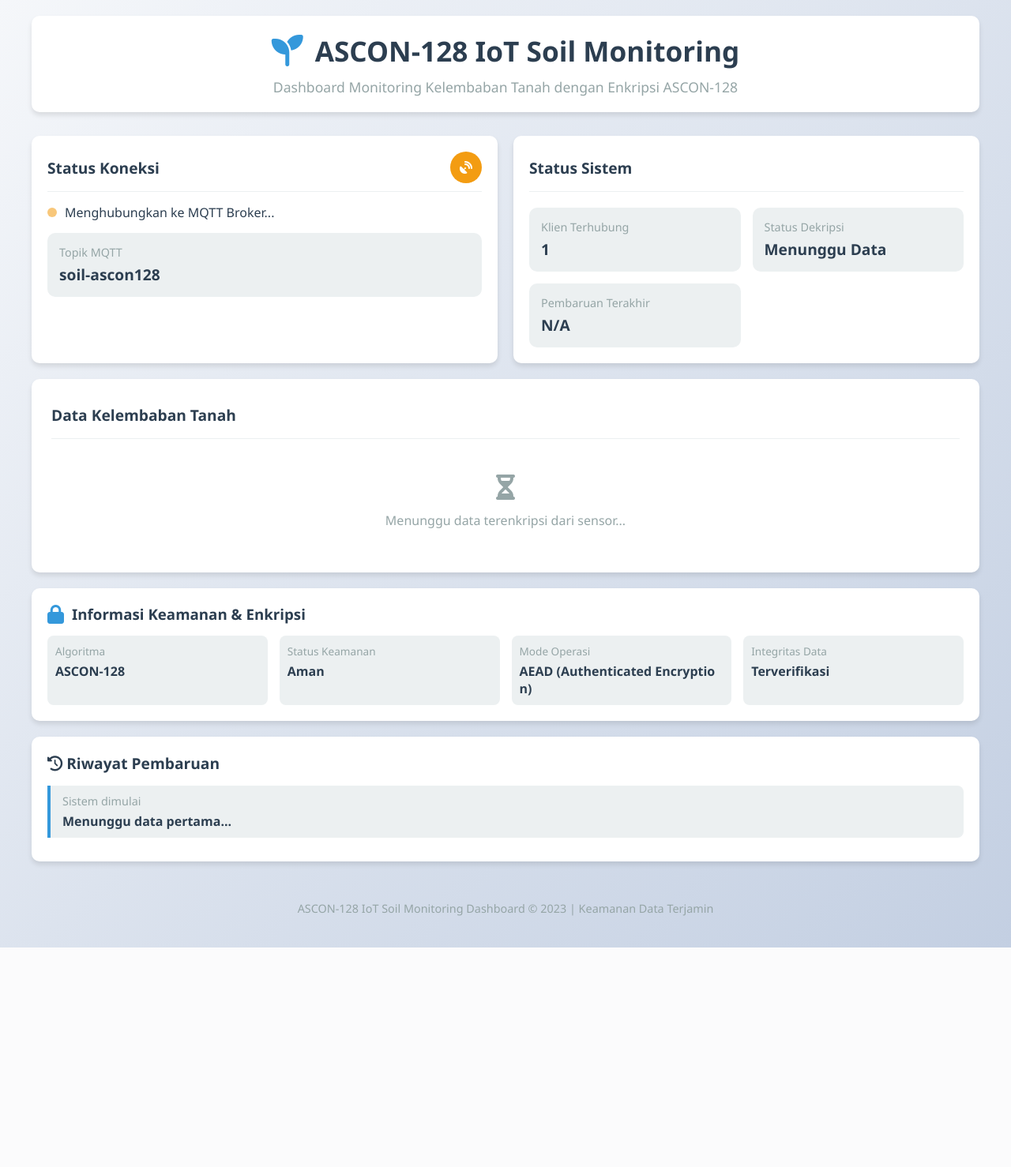
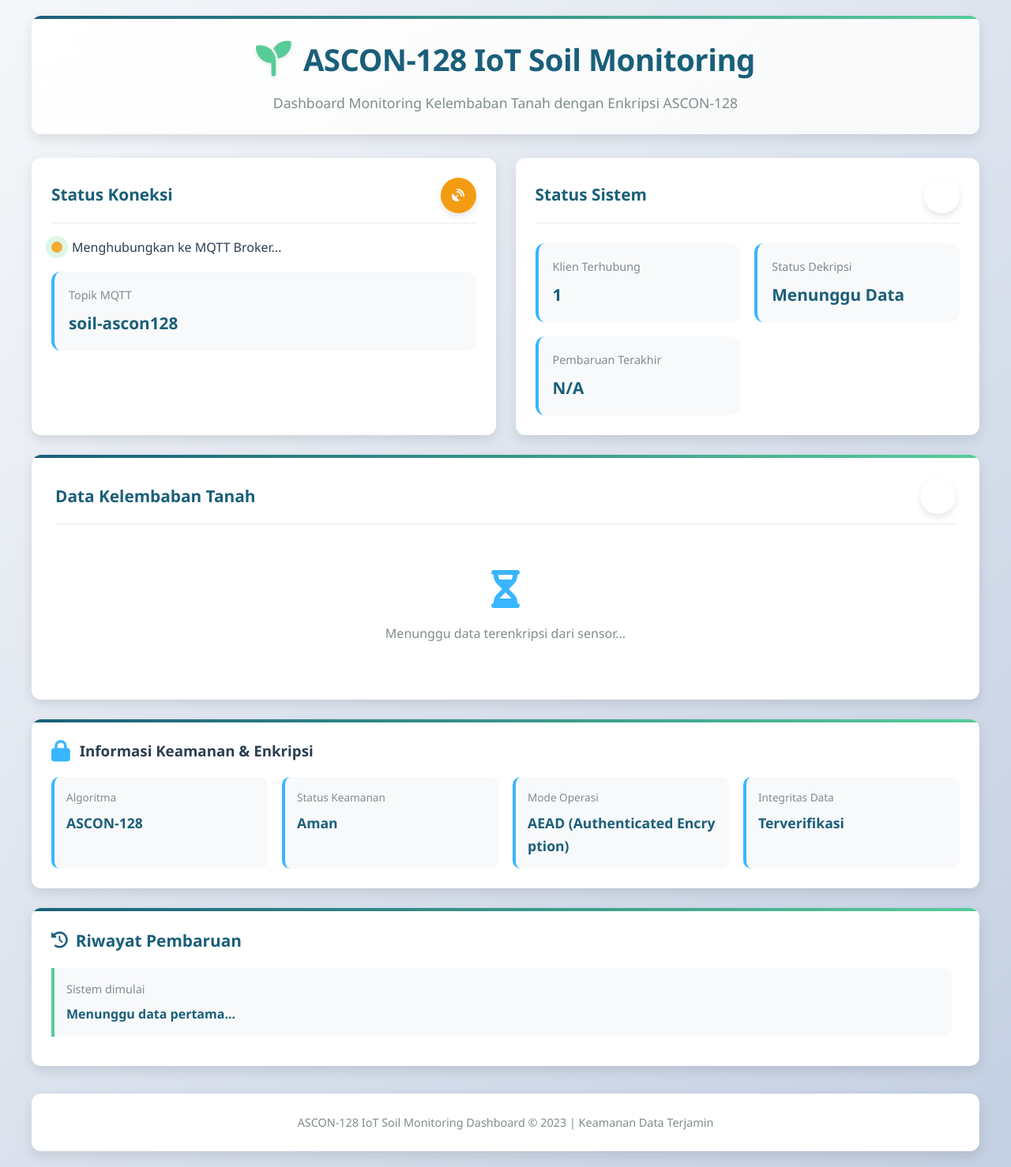
Before and after one commit to Vannobble/Moisture-Monitor, a Flask app: page / in a window 1280 px wide. Shown: the whole page at 79% size. Before the commit the page ends 1200 px from the top, so only its background shows below. Run offline with Flask 3, Linux system fonts and the light colour scheme; some libraries are stand-ins or nearby versions.

Commit message:
Initial commit

```diff
--- a/app.py
+++ b/app.py
@@ -153,11 +153,14 @@
         logger.error(f"❌ Error processing MQTT payload: {e}")
 
 # --- MQTT CLIENT MANAGEMENT ---
+# --- MQTT CLIENT MANAGEMENT ---
 def create_mqtt_client():
     """
-    Membuat dan mengkonfigurasi client MQTT
+    Membuat dan mengkonfigurasi client MQTT (compatible dengan semua versi)
     """
-    client = mqtt.Client(mqtt.CallbackAPIVersion.VERSION1, MQTT_CLIENT_ID)
+    # Gunakan constructor yang compatible dengan versi lama
+    client = mqtt.Client(client_id=MQTT_CLIENT_ID, protocol=mqtt.MQTTv311)
+
     client.on_connect = on_connect
     client.on_message = on_message
     client.on_disconnect = on_disconnect
--- a/templates/index.html
+++ b/templates/index.html
@@ -8,16 +8,18 @@
     <link rel="stylesheet" href="https://cdnjs.cloudflare.com/ajax/libs/font-awesome/6.4.0/css/all.min.css">
     <style>
         :root {
-            --primary: #2c3e50;
-            --secondary: #3498db;
-            --success: #27ae60;
+            --primary: #1a5f7a;
+            --secondary: #57cc99;
+            --accent: #38b6ff;
+            --success: #2ecc71;
             --warning: #f39c12;
             --danger: #e74c3c;
-            --light: #ecf0f1;
+            --light: #f8f9fa;
             --dark: #2c3e50;
-            --gray: #95a5a6;
-            --shadow: 0 4px 6px rgba(0, 0, 0, 0.1);
-            --radius: 10px;
+            --gray: #7f8c8d;
+            --shadow: 0 6px 15px rgba(0, 0, 0, 0.1);
+            --radius: 12px;
+            --transition: all 0.3s ease;
         }
 
         * {
@@ -32,6 +34,7 @@
             color: var(--dark);
             min-height: 100vh;
             padding: 20px;
+            line-height: 1.6;
         }
 
         .container {
@@ -42,10 +45,22 @@
         header {
             text-align: center;
             margin-bottom: 30px;
-            padding: 20px;
-            background: white;
+            padding: 25px;
+            background: linear-gradient(135deg, #ffffff 0%, #f8f9fa 100%);
             border-radius: var(--radius);
             box-shadow: var(--shadow);
+            position: relative;
+            overflow: hidden;
+        }
+
+        header::before {
+            content: '';
+            position: absolute;
+            top: 0;
+            left: 0;
+            width: 100%;
+            height: 4px;
+            background: linear-gradient(to right, var(--primary), var(--secondary));
         }
 
         .logo {
@@ -57,64 +72,88 @@
         }
 
         .logo i {
-            font-size: 2.5rem;
+            font-size: 2.8rem;
             color: var(--secondary);
+            text-shadow: 0 2px 5px rgba(0, 0, 0, 0.1);
         }
 
         h1 {
             color: var(--primary);
-            font-size: 2.2rem;
+            font-size: 2.4rem;
             font-weight: 700;
+            letter-spacing: -0.5px;
         }
 
         .subtitle {
             color: var(--gray);
             font-size: 1.1rem;
-            margin-top: 5px;
+            margin-top: 8px;
+            font-weight: 500;
         }
 
         .dashboard-grid {
             display: grid;
             grid-template-columns: repeat(auto-fit, minmax(300px, 1fr));
-            gap: 20px;
-            margin-bottom: 20px;
+            gap: 25px;
+            margin-bottom: 25px;
         }
 
         .card {
             background: white;
             border-radius: var(--radius);
             box-shadow: var(--shadow);
-            padding: 20px;
-            transition: transform 0.3s ease;
+            padding: 25px;
+            transition: var(--transition);
+            position: relative;
+            overflow: hidden;
+        }
+
+        .card::before {
+            content: '';
+            position: absolute;
+            top: 0;
+            left: 0;
+            width: 100%;
+            height: 4px;
+            background: linear-gradient(to right, var(--primary), var(--secondary));
+            transform: scaleX(0);
+            transform-origin: left;
+            transition: transform 0.5s ease;
+        }
+
+        .card:hover::before {
+            transform: scaleX(1);
         }
 
         .card:hover {
-            transform: translateY(-5px);
+            transform: translateY(-8px);
+            box-shadow: 0 12px 20px rgba(0, 0, 0, 0.15);
         }
 
         .card-header {
             display: flex;
             align-items: center;
             justify-content: space-between;
-            margin-bottom: 15px;
-            padding-bottom: 10px;
-            border-bottom: 1px solid var(--light);
+            margin-bottom: 18px;
+            padding-bottom: 12px;
+            border-bottom: 1px solid rgba(0, 0, 0, 0.08);
         }
 
         .card-title {
-            font-size: 1.2rem;
+            font-size: 1.3rem;
             font-weight: 600;
             color: var(--primary);
         }
 
         .card-icon {
-            width: 40px;
-            height: 40px;
+            width: 45px;
+            height: 45px;
             border-radius: 50%;
             display: flex;
             align-items: center;
             justify-content: center;
             color: white;
+            box-shadow: 0 4px 8px rgba(0, 0, 0, 0.1);
         }
 
         .icon-connected {
@@ -132,14 +171,15 @@
         .status-indicator {
             display: flex;
             align-items: center;
-            gap: 10px;
-            margin-bottom: 15px;
+            gap: 12px;
+            margin-bottom: 18px;
         }
 
         .status-dot {
-            width: 12px;
-            height: 12px;
+            width: 14px;
+            height: 14px;
             border-radius: 50%;
+            box-shadow: 0 0 5px rgba(0, 0, 0, 0.2);
         }
 
         .dot-connected {
@@ -157,66 +197,94 @@
         }
 
         @keyframes pulse {
-            0% { opacity: 1; }
-            50% { opacity: 0.5; }
-            100% { opacity: 1; }
+            0% {
+                opacity: 1;
+                box-shadow: 0 0 0 0 rgba(46, 204, 113, 0.7);
+            }
+            70% {
+                opacity: 0.8;
+                box-shadow: 0 0 0 10px rgba(46, 204, 113, 0);
+            }
+            100% {
+                opacity: 1;
+                box-shadow: 0 0 0 0 rgba(46, 204, 113, 0);
+            }
         }
 
         .data-display {
             background: white;
             border-radius: var(--radius);
             box-shadow: var(--shadow);
-            padding: 25px;
-            margin-bottom: 20px;
+            padding: 30px;
+            margin-bottom: 25px;
+            position: relative;
+            overflow: hidden;
+        }
+
+        .data-display::before {
+            content: '';
+            position: absolute;
+            top: 0;
+            left: 0;
+            width: 100%;
+            height: 4px;
+            background: linear-gradient(to right, var(--primary), var(--secondary));
         }
 
         .moisture-value {
-            font-size: 4rem;
-            font-weight: 700;
+            font-size: 5rem;
+            font-weight: 800;
             text-align: center;
-            margin: 20px 0;
+            margin: 25px 0;
             color: var(--primary);
+            text-shadow: 0 2px 5px rgba(0, 0, 0, 0.1);
+            transition: var(--transition);
         }
 
         .progress-container {
-            margin: 25px 0;
+            margin: 30px 0;
         }
 
         .progress-bar {
-            height: 30px;
-            background: var(--light);
-            border-radius: 15px;
+            height: 35px;
+            background: #f1f2f6;
+            border-radius: 18px;
             overflow: hidden;
             position: relative;
+            box-shadow: inset 0 2px 5px rgba(0, 0, 0, 0.1);
         }
 
         .progress-fill {
             height: 100%;
-            border-radius: 15px;
+            border-radius: 18px;
             transition: width 0.8s ease, background 0.5s ease;
             display: flex;
             align-items: center;
             justify-content: flex-end;
-            padding-right: 15px;
+            padding-right: 20px;
             color: white;
-            font-weight: 600;
+            font-weight: 700;
+            box-shadow: 0 2px 5px rgba(0, 0, 0, 0.2);
         }
 
         .progress-labels {
             display: flex;
             justify-content: space-between;
-            margin-top: 8px;
+            margin-top: 10px;
             font-size: 0.9rem;
             color: var(--gray);
+            font-weight: 500;
         }
 
         .condition-badge {
             display: inline-block;
-            padding: 8px 15px;
-            border-radius: 20px;
+            padding: 10px 20px;
+            border-radius: 25px;
             font-weight: 600;
             text-align: center;
-            margin: 10px 0;
+            margin: 15px 0;
+            box-shadow: 0 4px 8px rgba(0, 0, 0, 0.1);
+            transition: var(--transition);
         }
 
         .condition-critical {
@@ -237,126 +305,198 @@
         .info-grid {
             display: grid;
             grid-template-columns: repeat(auto-fit, minmax(200px, 1fr));
-            gap: 15px;
-            margin-top: 20px;
+            gap: 18px;
+            margin-top: 25px;
         }
 
         .info-item {
             display: flex;
             flex-direction: column;
-            padding: 15px;
-            background: var(--light);
+            padding: 18px;
+            background: #f8f9fa;
             border-radius: var(--radius);
+            transition: var(--transition);
+            border-left: 4px solid var(--accent);
+        }
+
+        .info-item:hover {
+            background: #e9ecef;
+            transform: translateY(-3px);
         }
 
         .info-label {
             font-size: 0.9rem;
             color: var(--gray);
+            font-weight: 500;
         }
 
         .info-value {
-            font-size: 1.2rem;
-            font-weight: 600;
-            margin-top: 5px;
+            font-size: 1.3rem;
+            font-weight: 700;
+            margin-top: 8px;
+            color: var(--primary);
         }
 
         .encryption-info {
             background: white;
             border-radius: var(--radius);
             box-shadow: var(--shadow);
-            padding: 20px;
-            margin-top: 20px;
+            padding: 25px;
+            margin-top: 25px;
+            position: relative;
+            overflow: hidden;
+        }
+
+        .encryption-info::before {
+            content: '';
+            position: absolute;
+            top: 0;
+            left: 0;
+            width: 100%;
+            height: 4px;
+            background: linear-gradient(to right, var(--primary), var(--secondary));
         }
 
         .encryption-header {
             display: flex;
             align-items: center;
-            gap: 10px;
-            margin-bottom: 15px;
+            gap: 12px;
+            margin-bottom: 18px;
         }
 
         .encryption-header i {
-            color: var(--secondary);
-            font-size: 1.5rem;
+            color: var(--accent);
+            font-size: 1.7rem;
         }
 
         .encryption-details {
             display: grid;
             grid-template-columns: repeat(auto-fit, minmax(200px, 1fr));
-            gap: 15px;
+            gap: 18px;
         }
 
         .detail-item {
-            padding: 10px;
-            background: var(--light);
-            border-radius: 8px;
+            padding: 15px;
+            background: #f8f9fa;
+            border-radius: 10px;
+            transition: var(--transition);
+            border-left: 4px solid var(--accent);
+        }
+
+        .detail-item:hover {
+            background: #e9ecef;
+            transform: translateY(-3px);
         }
 
         .detail-label {
             font-size: 0.85rem;
             color: var(--gray);
+            font-weight: 500;
         }
 
         .detail-value {
-            font-size: 1rem;
+            font-size: 1.1rem;
             font-weight: 600;
-            margin-top: 5px;
+            margin-top: 8px;
             word-break: break-all;
+            color: var(--primary);
         }
 
         .error-message {
             background: var(--danger);
             color: white;
-            padding: 15px;
+            padding: 18px;
             border-radius: var(--radius);
-            margin-top: 20px;
+            margin-top: 25px;
             display: none;
+            box-shadow: 0 4px 8px rgba(0, 0, 0, 0.1);
         }
 
         .history-container {
             background: white;
             border-radius: var(--radius);
             box-shadow: var(--shadow);
-            padding: 20px;
-            margin-top: 20px;
+            padding: 25px;
+            margin-top: 25px;
+            position: relative;
+            overflow: hidden;
+        }
+
+        .history-container::before {
+            content: '';
+            position: absolute;
+            top: 0;
+            left: 0;
+            width: 100%;
+            height: 4px;
+            background: linear-gradient(to right, var(--primary), var(--secondary));
         }
 
         .history-title {
-            font-size: 1.2rem;
+            font-size: 1.3rem;
             font-weight: 600;
-            margin-bottom: 15px;
+            margin-bottom: 18px;
             color: var(--primary);
+            display: flex;
+            align-items: center;
+            gap: 10px;
         }
 
         .history-list {
-            max-height: 200px;
+            max-height: 250px;
             overflow-y: auto;
+            padding-right: 10px;
+        }
+
+        .history-list::-webkit-scrollbar {
+            width: 6px;
+        }
+
+        .history-list::-webkit-scrollbar-track {
+            background: #f1f1f1;
+            border-radius: 10px;
+        }
+
+        .history-list::-webkit-scrollbar-thumb {
+            background: var(--accent);
+            border-radius: 10px;
         }
 
         .history-item {
-            padding: 10px 15px;
+            padding: 15px;
             border-left: 4px solid var(--secondary);
-            margin-bottom: 10px;
-            background: var(--light);
-            border-radius: 0 8px 8px 0;
+            margin-bottom: 12px;
+            background: #f8f9fa;
+            border-radius: 0 10px 10px 0;
+            transition: var(--transition);
+        }
+
+        .history-item:hover {
+            background: #e9ecef;
+            transform: translateX(5px);
         }
 
         .history-time {
             font-size: 0.9rem;
             color: var(--gray);
+            font-weight: 500;
         }
 
         .history-value {
             font-weight: 600;
-            margin-top: 5px;
+            margin-top: 8px;
+            color: var(--primary);
         }
 
         footer {
             text-align: center;
-            margin-top: 30px;
-            padding: 20px;
+            margin-top: 35px;
+            padding: 25px;
             color: var(--gray);
             font-size: 0.9rem;
+            background: white;
+            border-radius: var(--radius);
+            box-shadow: var(--shadow);
         }
 
         @media (max-width: 768px) {
@@ -431,8 +607,8 @@
             </div>
 
             <div id="waiting-data">
-                <p style="text-align: center; padding: 30px; color: var(--gray);">
-                    <i class="fas fa-hourglass-half fa-2x" style="margin-bottom: 15px;"></i><br>
+                <p style="text-align: center; padding: 40px; color: var(--gray);">
+                    <i class="fas fa-hourglass-half fa-3x" style="margin-bottom: 20px; color: var(--accent);"></i><br>
                     Menunggu data terenkripsi dari sensor...
                 </p>
             </div>
@@ -626,12 +802,16 @@
             // Sesuaikan warna progress bar berdasarkan nilai
             if (data.value < 20) {
                 progressFill.style.backgroundColor = 'var(--danger)';
+                document.getElementById('moisture-value').style.color = 'var(--danger)';
             } else if (data.value < 40) {
                 progressFill.style.backgroundColor = 'var(--warning)';
+                document.getElementById('moisture-value').style.color = 'var(--warning)';
             } else if (data.value < 70) {
                 progressFill.style.backgroundColor = 'var(--success)';
+                document.getElementById('moisture-value').style.color = 'var(--success)';
             } else {
                 progressFill.style.backgroundColor = 'var(--warning)';
+                document.getElementById('moisture-value').style.color = 'var(--warning)';
             }
 
             // Perbarui badge kondisi
@@ -643,10 +823,13 @@
 
             if (data.status_level === 'critical') {
                 conditionBadge.classList.add('condition-critical');
+                conditionBadge.classList.add('danger-glow');
             } else if (data.status_level === 'warning') {
                 conditionBadge.classList.add('condition-warning');
+                conditionBadge.classList.add('warning-glow');
             } else {
                 conditionBadge.classList.add('condition-optimal');
+                conditionBadge.classList.add('glow');
             }
         }
 
```
Also changed, not shown: other parts of templates/index.html (+37 -1 lines), 1 other file.
